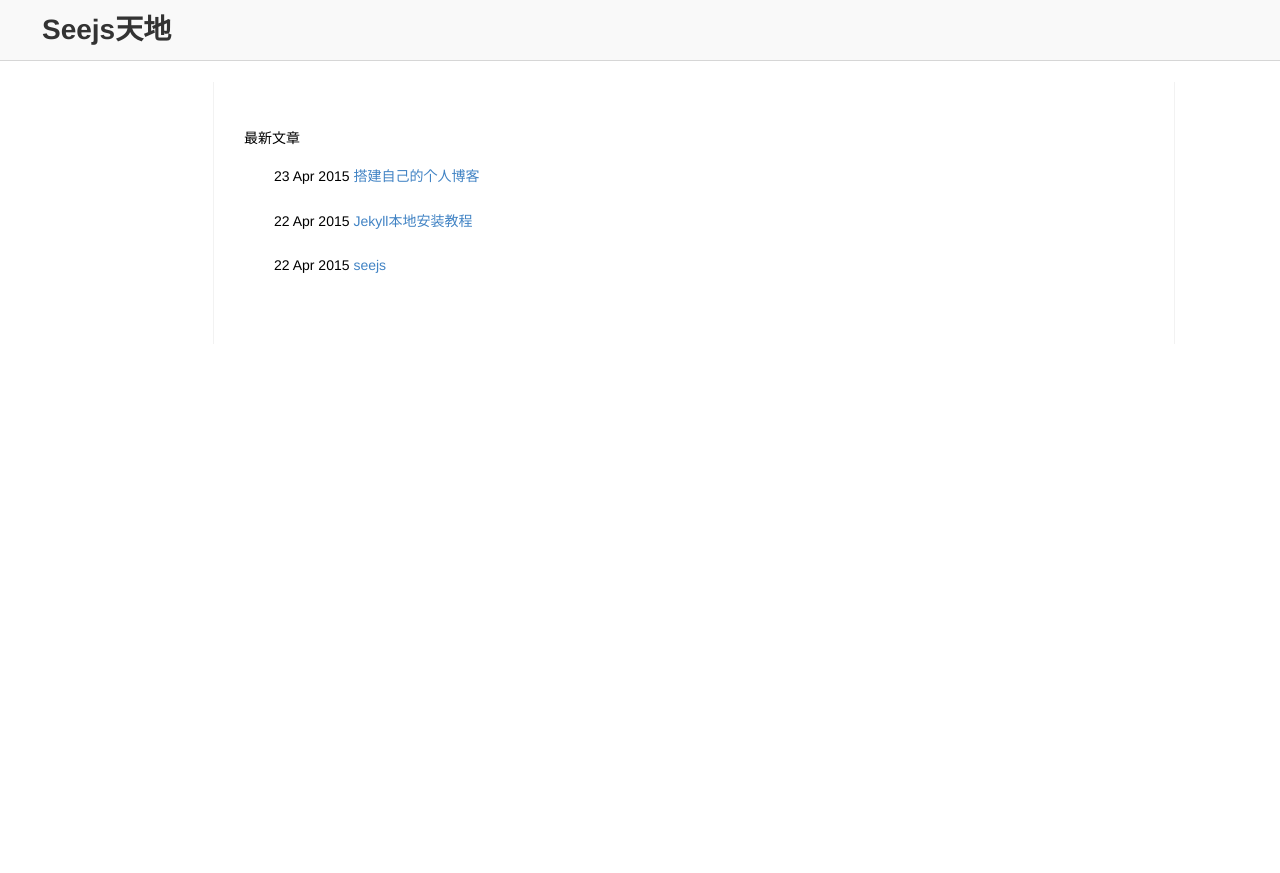
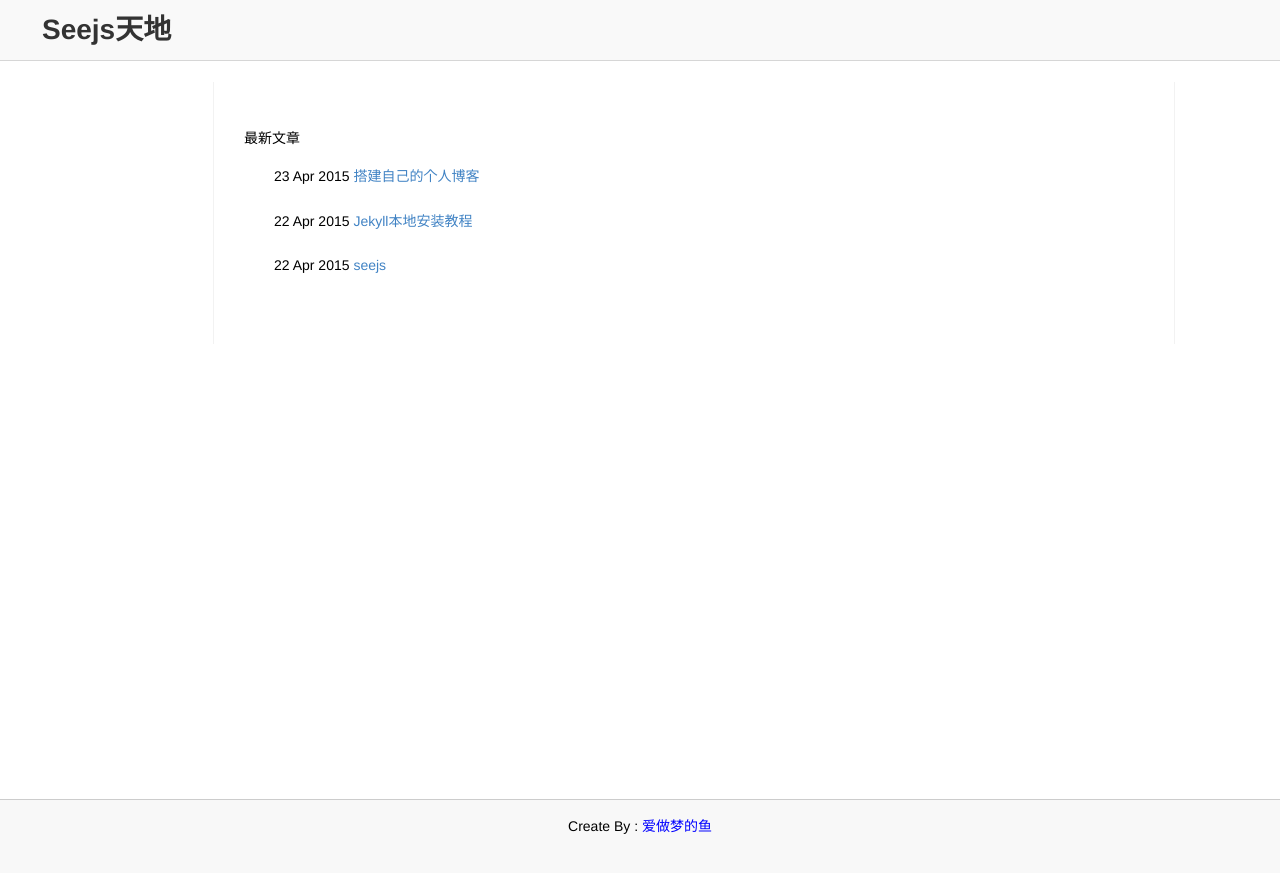
Before and after one commit to CodeDreamfy/seejs, a Jekyll site: the page built from index.html, in a window 1280 px wide. Shown: the top 873 px of the page. Built offline with Jekyll 4.4.1, drawn with Linux system fonts in a browser that asks for light colours.

Commit message:
xiugai footer

```diff
--- a/_config.yml
+++ b/_config.yml
@@ -1,22 +1,9 @@
-
 baseurl:      /seejs  #网站的跟路径
-
 source:      .       #源码路径
 destination: ./_site #解析到的路径
 encoding:     utf-8  #编码
-
-
-
 host:        0.0.0.0
 port:        4000   #端口
-
-lsi:          true
-
 exclude:      [./jekyll-start.sh,./server.js]
-
-
 static:       /seejs/static/
-
-pygments: true
-markdown: kramdown
-highlighter: pygments
+markdown:     kramdown
--- a/_layouts/default.html
+++ b/_layouts/default.html
@@ -14,7 +14,9 @@
         <div class="main">
            {{ content }}
         </div>
-        <div class="footer"></div>
+        <div class="footer">
+          <p>Create By : <a href="#" onclick="alert('成长中^_^')">爱做梦的鱼</p>
+        </div>
     </body>
 
 </html>
--- a/static/layout.css
+++ b/static/layout.css
@@ -14,7 +14,11 @@
     visibility: hidden
 }
 /*common*/
-.nav {width: 100%; position: fixed; top: 0; left: 0; right: 0; height: 60px; z-index: 10; background: #f8f8f8; opacity: 0.8; border-bottom: 1px solid #cccccc;}
+.nav {position: fixed; top: 0; left: 0; right: 0; height: 60px; z-index: 10; background: #f8f8f8; opacity: 0.8; border-bottom: 1px solid #ccc;}
 .nav p {height: 60px; line-height: 30px; text-indent: 1.5em;  font-size: 28px; font-weight: bolder; color: black;}
 
 .main {width: 900px; margin: 30px auto; border-width: 0 1px !important; padding: 30px; border:solid #f2f2f2;}
+
+.footer {position: fixed; bottom: 0; left: 0; right: 0; z-index: 10; height: 100px; background: #f8f8f8; border-top: 1px solid #ccc;}
+.footer p {text-align: center;}
+.footer p a {color: blue;}
```
